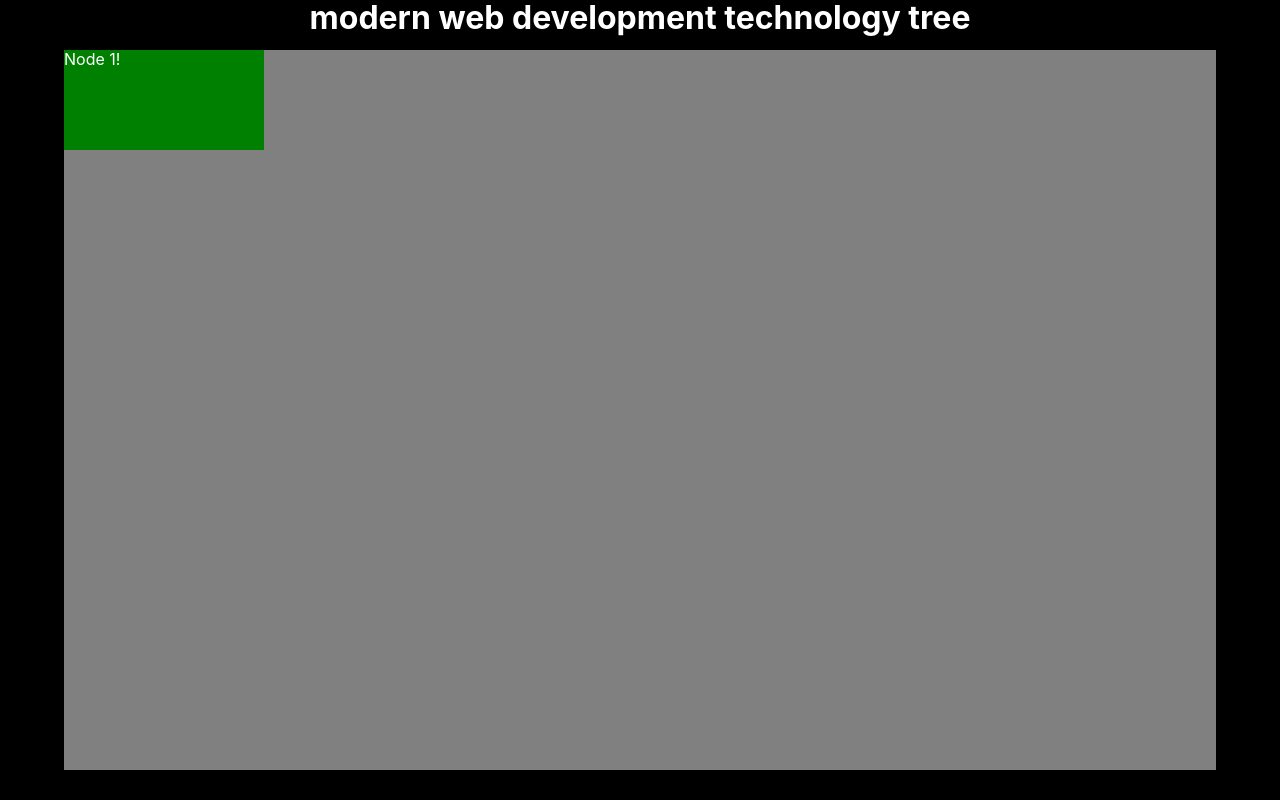
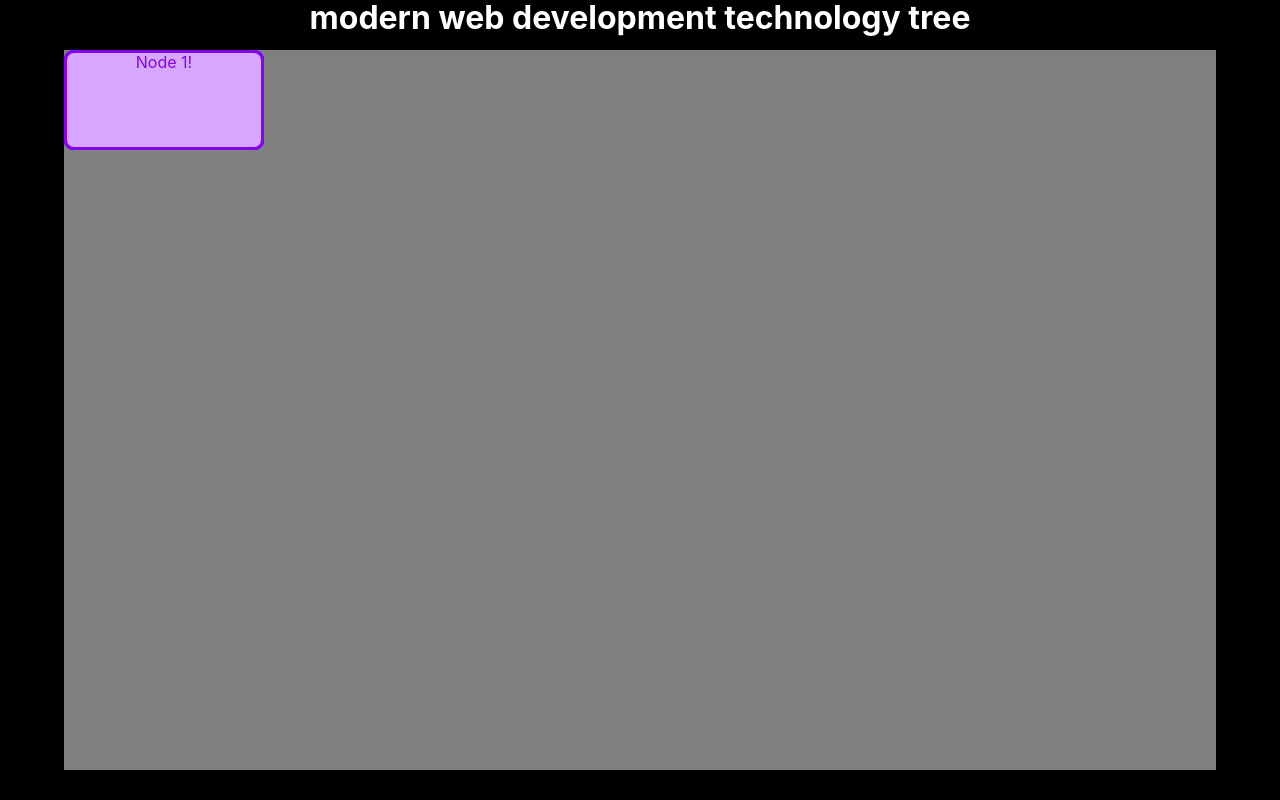
Before and after one commit to Leaden132/web-dev-tech-tree, a React (Create React App) app: page / in a window 1280 px wide. Built offline with nearby package versions, Linux system fonts and the light colour scheme.

Commit message:
initial setup

```diff
--- a/src/component/NodeBox.js
+++ b/src/component/NodeBox.js
@@ -1,21 +1,29 @@
 
 import React, { useState, useEffect, useRef } from "react";
 import {useScreen} from '../context/ScreenContext';
+import nodeData from '../nodedata/nodeData'
 
 const NodeBox = () => {
     const Box1 = useRef();
 
-    const [horizontalDistance, setHorizontalDistance] = useState(0);
-    const [verticalDistance, setVerticalDistance] = useState(0);
+    const data = nodeData
+
+    // console.log(data);
+
+    // const [horizontalDistance, setHorizontalDistance] = useState(0);
+    // const [verticalDistance, setVerticalDistance] = useState(0);
     const [mouseDown, setMouseDown] = useState(false);
     const {OnTopNodeSetter} = useScreen();
+    const horizontalDistance = useRef(0);
+    const verticalDistance = useRef(0);
+
 
     const mouseDownHandler = function (e) {
         // Get the current mouse position
         console.log(e);
         console.log("node mouse down");
-        setHorizontalDistance(e.clientX);
-        setVerticalDistance(e.clientY);
+        horizontalDistance.current = e.clientX;
+        verticalDistance.current = e.clientY;
         setMouseDown(true);
       };
 
@@ -25,12 +33,12 @@ const NodeBox = () => {
         const container = document.getElementById('content')?document.getElementById('content'):null;
 
 
-        console.log(container);
+        // console.log(container);
 
 
         if (mouseDown) {
-          const dx = e.clientX - horizontalDistance;
-          const dy = e.clientY - verticalDistance;
+          const dx = e.clientX - horizontalDistance.current;
+          const dy = e.clientY - verticalDistance.current;
 
           e.target.style.top = `${e.target.offsetTop + dy}px`;
           e.target.style.left = `${e.target.offsetLeft + dx}px`;
@@ -47,8 +55,8 @@ const NodeBox = () => {
           //   e.target.style.left = `${e.target.offsetLeft + dx}px`;
           // }
 
-          setHorizontalDistance(e.clientX);
-          setVerticalDistance(e.clientY);
+          horizontalDistance.current = e.clientX;
+          verticalDistance.current = e.clientY;
         }
       };
 
@@ -57,18 +65,26 @@ const NodeBox = () => {
         setMouseDown(false);
       };
 
+      const mouseLeaveHandler = () => {
+        OnTopNodeSetter(false);
+
+
+        setMouseDown(false);
+      }
+
 
     return (
-        <div ref={Box1.current} className="nodeBox"
+        <div ref={Box1.current} className="nodeBox violet"
+        // draggable='true'
         onMouseDown={mouseDownHandler}
         onMouseUp={mouseUpHandler}
         onMouseMove={mouseMoveHandler}
         onMouseEnter={()=>OnTopNodeSetter(true)}
-        onMouseLeave={()=>{OnTopNodeSetter(false);
-          setMouseDown(false);}}
+        onMouseLeave={()=>{mouseLeaveHandler()}}
         >
             Node 1!
           </div>
+
     )
 }
 
--- a/src/component/Screen.js
+++ b/src/component/Screen.js
@@ -1,24 +1,39 @@
-import { useState, useEffect, useRef } from "react";
+import { useState, useRef } from "react";
 import NodeBox from "./NodeBox";
 import {useScreen} from '../context/ScreenContext';
+import nodeData from '../nodedata/nodeData'
 
 const Screen = () => {
 
-  const ele = useRef();
+  const screen = useRef();
   const [mouseDown, setMouseDown] = useState(false);
   const [nodeOneMouseDown, setNodeOneMouseDown] = useState(false);
-  const [horizontalDistance, setHorizontalDistance] = useState(0);
-  const [verticalDistance, setVerticalDistance] = useState(0);
+  // const [horizontalDistance, setHorizontalDistance] = useState(0);
+  // const [verticalDistance, setVerticalDistance] = useState(0);
+  const horizontalDistance = useRef(0);
+  const verticalDistance = useRef(0);
 
   const {onTopNode} = useScreen();
+
+
+  const data = nodeData
+
+  const nodeArray = [];
+
+  data.map((node)=>{
+
+    nodeArray.push(<NodeBox id={node.id} label={node.label} parent={node.parent}/>)
+  })
+
+  console.log(data);
 
 
   const mouseDownHandler = function (e) {
     // Get the current mouse position
     console.log(e);
     console.log("scene mouse down");
-    setHorizontalDistance(e.clientX);
-    setVerticalDistance(e.clientY);
+    horizontalDistance.current = e.clientX;
+    verticalDistance.current = e.clientY;
 
     if(!onTopNode){
     setMouseDown(true);
@@ -27,12 +42,12 @@ const Screen = () => {
 
   const mouseMoveHandler = (e) => {
     if (mouseDown) {
-      const dx = e.clientX - horizontalDistance;
-      const dy = e.clientY - verticalDistance;
+      const dx = e.clientX - horizontalDistance.current;
+      const dy = e.clientY - verticalDistance.current;
 
 
       e.target.style.top = `${e.target.offsetTop + dy}px`;
-          e.target.style.left = `${e.target.offsetLeft + dx}px`;
+      e.target.style.left = `${e.target.offsetLeft + dx}px`;
 
       // if (e.target.offsetTop + dy > 500 || e.target.offsetTop + dy < -1900) {
       //   e.target.style.top = `${e.target.offsetTop}px`;
@@ -46,8 +61,8 @@ const Screen = () => {
       //   e.target.style.left = `${e.target.offsetLeft + dx}px`;
       // }
 
-      setHorizontalDistance(e.clientX);
-      setVerticalDistance(e.clientY);
+      horizontalDistance.current = e.clientX;
+      verticalDistance.current = e.clientY;
     }
   };
 
@@ -61,14 +76,16 @@ const Screen = () => {
       <div
         className="content"
         id="content"
-        ref={ele}
+        ref={screen}
         onMouseDown={mouseDownHandler}
         onMouseUp={mouseUpHandler}
         onMouseMove={mouseMoveHandler}
         onMouseLeave={()=>setMouseDown(false)}
       >
         <div id="dragme" className="draggable">
-         <NodeBox/>
+         {/* <NodeBox /> */}
+          {nodeArray}
+
         </div>
       </div>
     </div>
--- /dev/null
+++ b/src/nodedata/nodeData.json
@@ -0,0 +1,102 @@
+[
+    {
+      "id": 1,
+      "label": "Web Development",
+      "parent": 0
+    },
+    {
+      "id": 2,
+      "label": "Preparation",
+      "parent": 1
+    },
+    {
+      "id": 3,
+      "label": "Basic Languages",
+      "parent": 2
+    },
+    {
+      "id": 4,
+      "label": "specialization",
+      "parent": 3
+    },
+    {
+      "id": 5,
+      "label": "Front-End",
+      "parent": 4
+    },
+    {
+      "id": 6,
+      "label": "Back-End",
+      "parent": 4
+    },
+    {
+      "id": 7,
+      "label": "Auxiliary Expansion",
+      "parent": 4
+    },
+    {
+      "id": 8,
+      "label": "Basic Knowledge",
+      "parent": 2
+    },
+    {
+      "id": 9,
+      "label": "Basic Knowledge children",
+      "parent": 8
+    },
+    {
+      "id": 10,
+      "label": "React",
+      "parent": 4
+    },
+    {
+      "id": 11,
+      "label": "Reason",
+      "parent": 6
+    },
+    {
+      "id": 12,
+      "label": "Ableton Live",
+      "parent": 6
+    },
+    {
+      "id": 13,
+      "label": "Three.js",
+      "parent": 9
+    },
+    {
+      "id": 14,
+      "label": "Phaser",
+      "parent": 9
+    },
+    {
+      "id": 15,
+      "label": "Singing",
+      "parent": 1
+    },
+    {
+      "id": 16,
+      "label": "Dancing",
+      "parent": 1
+    },
+    {
+      "id": 17,
+      "label": "Laughing",
+      "parent": 1
+    },
+    {
+      "id": 18,
+      "label": "Dogs",
+      "parent": 0
+    },
+    {
+      "id": 19,
+      "label": "Cats",
+      "parent": 0
+    },
+    {
+      "id": 19,
+      "label": "Mice",
+      "parent": 1
+    }
+  ]
--- a/src/styles/style.scss
+++ b/src/styles/style.scss
@@ -59,5 +59,32 @@ user-select: none;
     position:absolute;
     width:200px;
     height:100px;
+    border: 3px solid white;
+    border-radius: 10px;
+    text-align:center;
+}
 
-}
+
+.magenta {
+    color: rgb(241, 3, 200);
+    border-color: rgb(241, 3, 200);
+    background-color: rgb(251, 175, 238);
+  }
+
+  .violet {
+    color: rgb(134, 3, 241);
+    border-color: rgb(134, 3, 241);
+    background-color: rgb(215, 166, 254);
+  }
+
+  .blue {
+    color: rgb(0, 100, 210);
+    border-color: rgb(0, 100, 210);
+    background-color: rgb(176, 213, 254);
+  }
+
+  .turquoise {
+    color: rgb(3, 211, 207);
+    border-color: rgb(3, 211, 207);
+    background-color: rgb(190, 254, 253);
+  }
```
